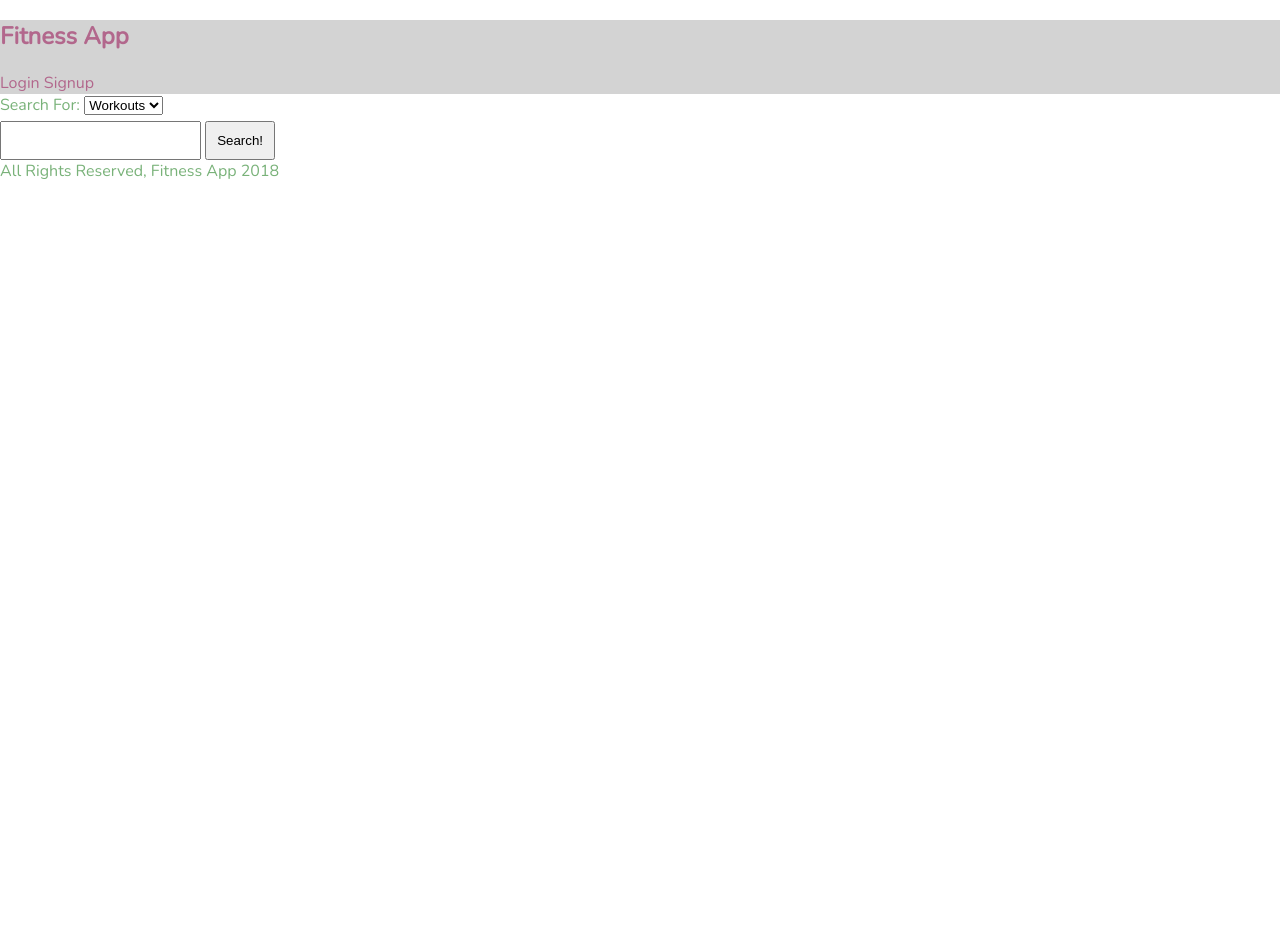
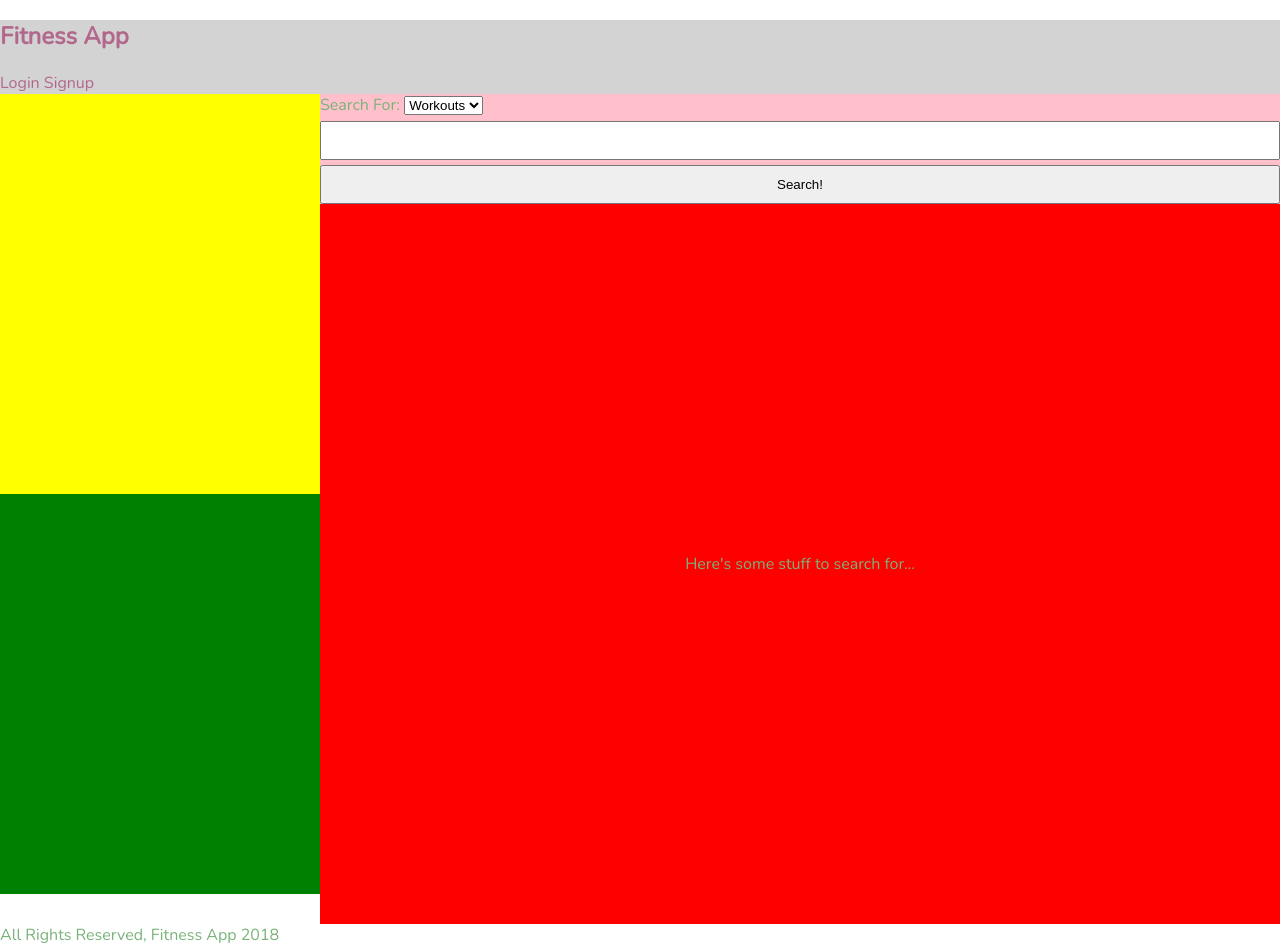
Before and after one commit to gabe-ng/suite-health, a Django app: page /homepage/ in a window 1280 px wide. Before the commit the page ends 179 px from the top, so only its background shows below. Run offline with Django 3.2, Linux system fonts and the light colour scheme.

Commit message:
added basic styling to homepage

```diff
--- a/fitness_app_project/fitness_app/static/css/base.css
+++ b/fitness_app_project/fitness_app/static/css/base.css
@@ -1,14 +1,14 @@
-@import url('https://fonts.googleapis.com/css?family=Nunito');
+@import url("https://fonts.googleapis.com/css?family=Nunito");
 
 /*
 main stuff
 ================================================*/
-body{
-  font-family: 'Nunito', sans-serif;
+body {
+  font-family: "Nunito", sans-serif;
   font-size: 16px;
   margin: 0;
   background-color: #ffffff;
-  color: #79B279;
+  color: #79b279;
 }
 
 nav {
@@ -17,13 +17,63 @@ nav {
 
 a {
   text-decoration: none;
-  color: #B2678C;
+  color: #b2678c;
 }
 
 p {
-  margin:0;
+  margin: 0;
 }
-input{
+input {
   padding: 10px;
   margin-top: 5px;
 }
+
+/*
+Homepage
+================================================*/
+.homepage-content {
+  display: flex;
+}
+
+.feed-wrap {
+  display: flex;
+  flex-direction: column;
+}
+
+.circuit-feed {
+  background-color: yellow;
+  height: 50vh;
+  width: 25vw;
+}
+
+.meal-feed {
+  background-color: green;
+  height: 50vh;
+  width: 25vw;
+}
+
+.search-content {
+  display: flex;
+  justify-content: center;
+  flex-direction: column;
+}
+
+.homepage-search {
+  background-color: pink;
+  margin: 0;
+}
+
+.homepage-form {
+  display: flex;
+  justify-content: center;
+  flex-direction: column;
+}
+
+.search-results {
+  background-color: red;
+  display: flex;
+  justify-content: center;
+  align-items: center;
+  height: 90vh;
+  width: 75vw;
+}
--- a/fitness_app_project/fitness_app/templates/fitness_app/homepage.html
+++ b/fitness_app_project/fitness_app/templates/fitness_app/homepage.html
@@ -1,15 +1,16 @@
 {% extends 'fitness_app/base.html' %} {% block content %}
+<div class="homepage-content">
     <div class="feed-wrap">
-    <section id="circuit-feed">
+        <section id="circuit-feed" class="circuit-feed">
 
         </section>
-    <section id="meal-feed">
+        <section id="meal-feed" class="meal-feed">
 
         </section>
     </div>
     <section id="search-content" class="search-content">
-    <section id="search" class="search">
-        <form>
+        <section id="homepage-search" class="homepage-search">
+            <form class="homepage-form">
                 <div class="form-group">
                     <label>Search For: </label>
                     <select class="form-control">
@@ -22,7 +23,8 @@
             </form>
         </section>
         <section id="search-results" class="search-results">
-
+            <p>Here's some stuff to search for...</p>
         </section>
     </section>
+</div>
 {% endblock %}
```
Lines whose indentation alone changed are shown as unchanged.
